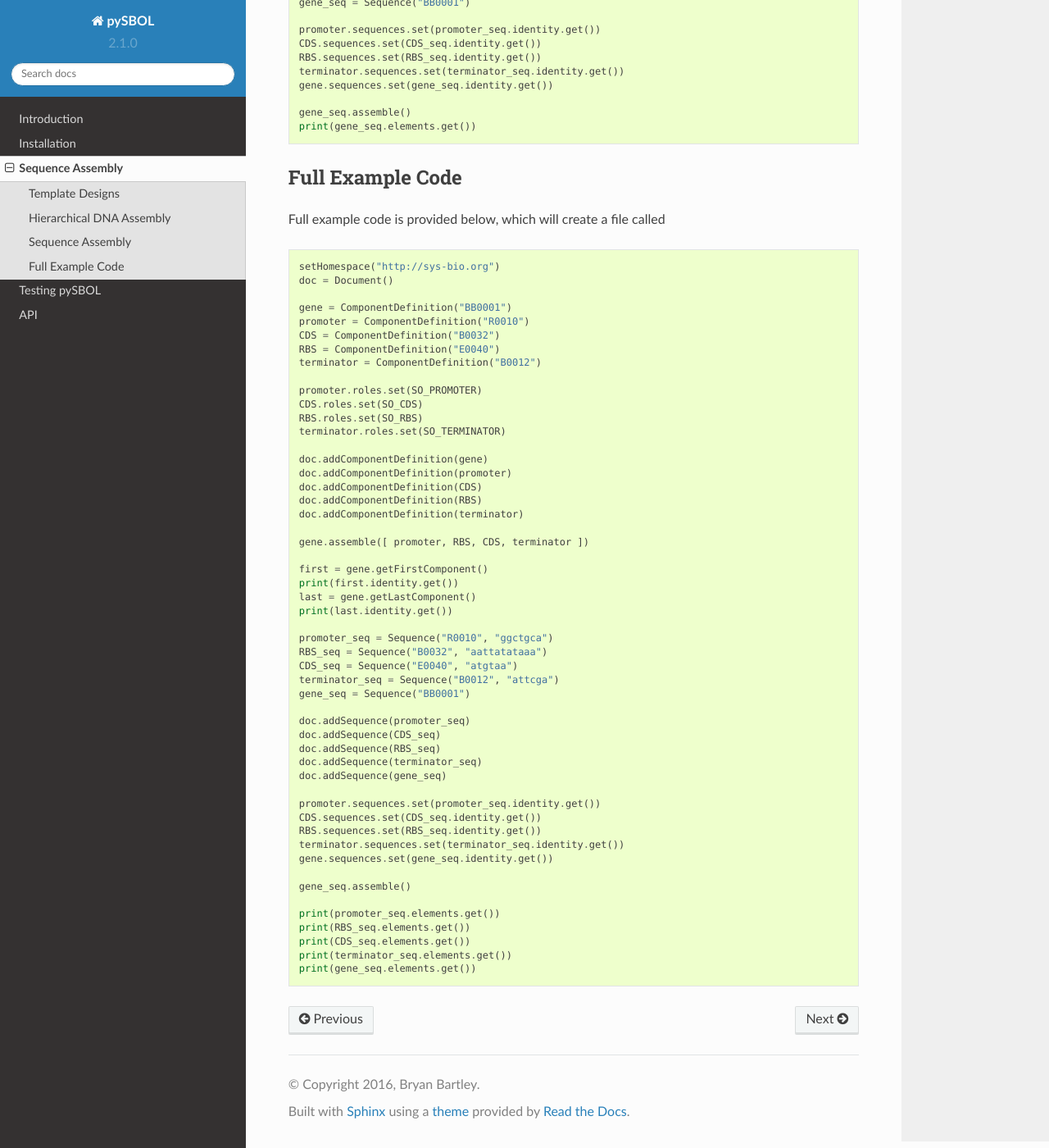
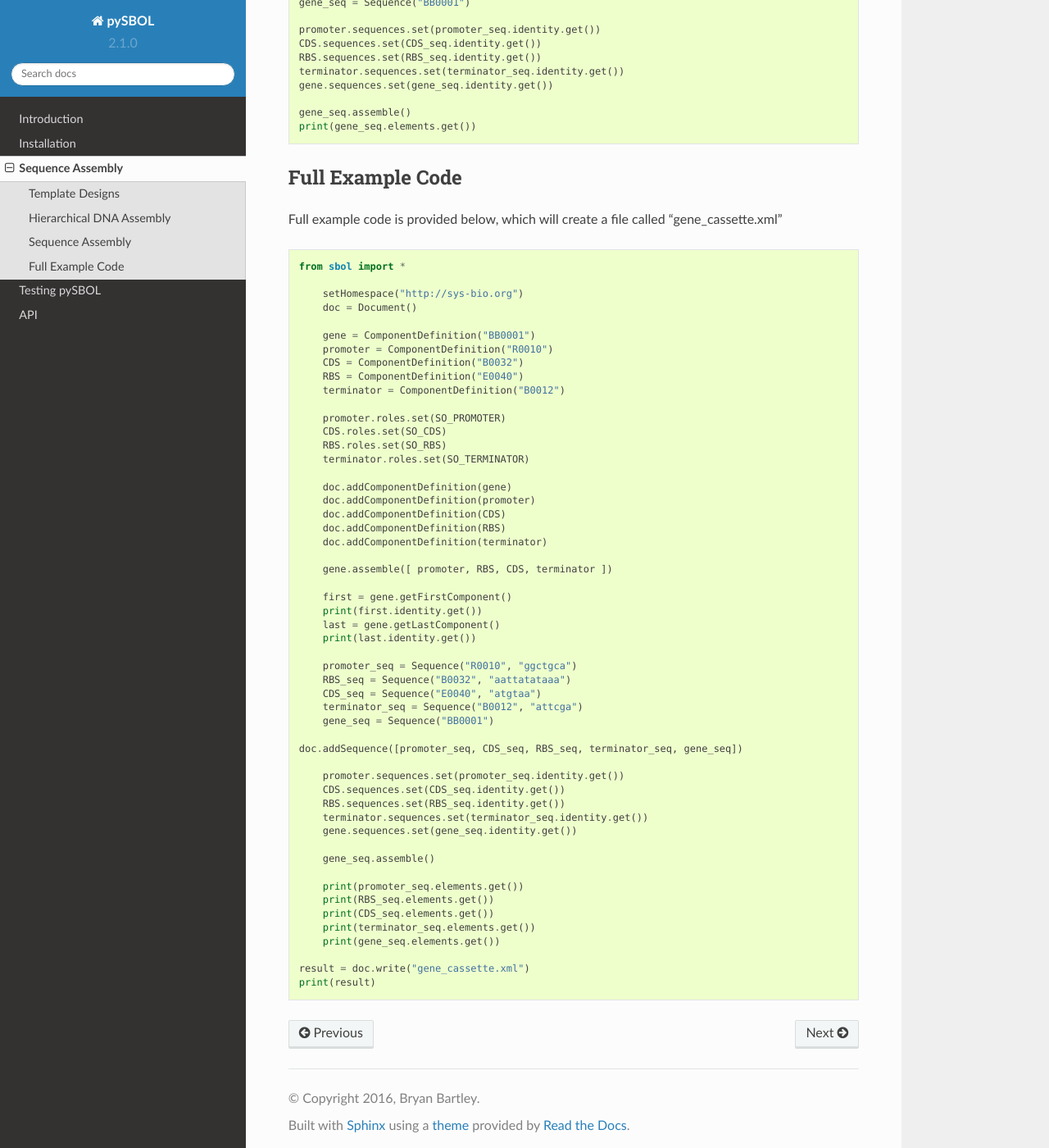
Before and after one commit to SynBioDex/pySBOL, a Sphinx documentation site: the page built from docs/sbol_examples.rst, in a window 1280 px wide and 1400 px high, scrolled down 1614 px. Shown: the whole window at 82% size. Built offline with Sphinx 7.4.7 and the Read the Docs theme 2.0.0, drawn with Linux system fonts in a browser that asks for light colours.

Commit message:
Update example docs

```diff
--- a/docs/sbol_examples.rst
+++ b/docs/sbol_examples.rst
@@ -66,9 +66,11 @@ A complete design adds explicit sequence information to the components in a temp
 Full Example Code
 -------------------------------
 
-Full example code is provided below, which will create a file called
+Full example code is provided below, which will create a file called "gene_cassette.xml"
 
 .. code:: python
+
+    from sbol import *
 
 	setHomespace("http://sys-bio.org")
 	doc = Document()
@@ -103,11 +105,7 @@ Full example code is provided below, which will create a file called
 	terminator_seq = Sequence("B0012", "attcga")
 	gene_seq = Sequence("BB0001")
 
-	doc.addSequence(promoter_seq)
-	doc.addSequence(CDS_seq)
-	doc.addSequence(RBS_seq)
-	doc.addSequence(terminator_seq)
-	doc.addSequence(gene_seq)
+    doc.addSequence([promoter_seq, CDS_seq, RBS_seq, terminator_seq, gene_seq])
 
 	promoter.sequences.set(promoter_seq.identity.get())
 	CDS.sequences.set(CDS_seq.identity.get())
@@ -122,3 +120,6 @@ Full example code is provided below, which will create a file called
 	print(CDS_seq.elements.get())
 	print(terminator_seq.elements.get())
 	print(gene_seq.elements.get())
+
+    result = doc.write("gene_cassette.xml")
+    print(result)
```
